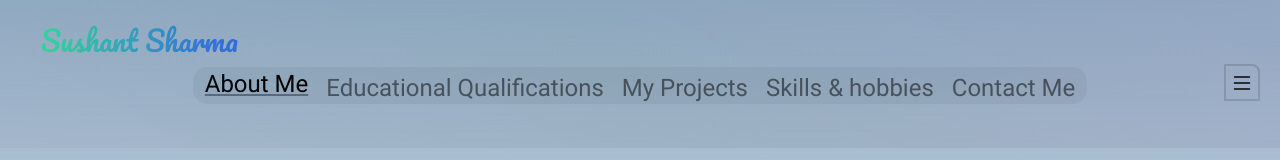
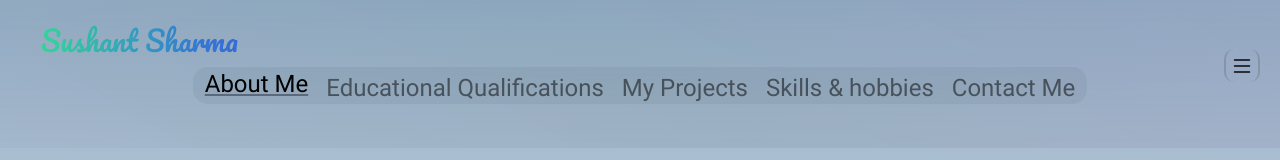
Before and after one commit to sushantsharma08/portfolio, an Angular app in the folder portfolio/: page /home in a window 1280 px wide. Shown: the top 160 px of the page. Built offline with nearby package versions, Linux system fonts and the light colour scheme.

Commit message:
Update header.component.scss

```diff
--- a/portfolio/src/app/component/constants/header/header.component.scss
+++ b/portfolio/src/app/component/constants/header/header.component.scss
@@ -26,7 +26,9 @@ nav{
     text-decoration: underline  rgba(71, 81, 95, 0.712);
 }
 .bi-list{
-    border: 2px solid rgba(70, 71, 71, 0.233);
+    border-left: 2px solid rgba(70, 71, 71, 0.233);
+    border-right: 2px solid rgba(70, 71, 71, 0.233);
+    border-radius: 10px;
 }
 a{
     margin-top: 5px;
@@ -110,6 +112,7 @@ a:hover{
     .button{
         position: absolute;
         right: 0;
+        top: -17px;
         z-index: 20;
     }
 
```
